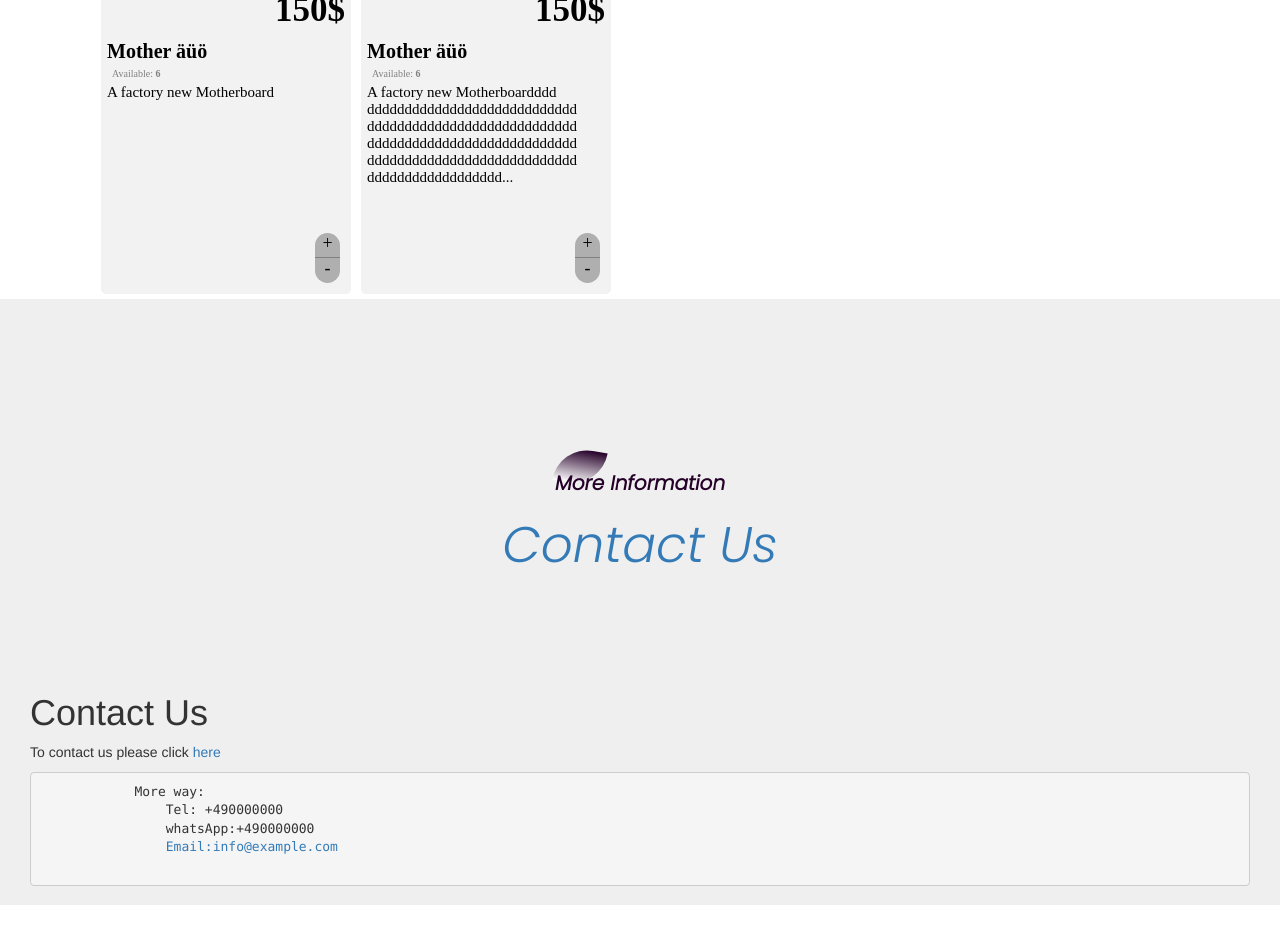
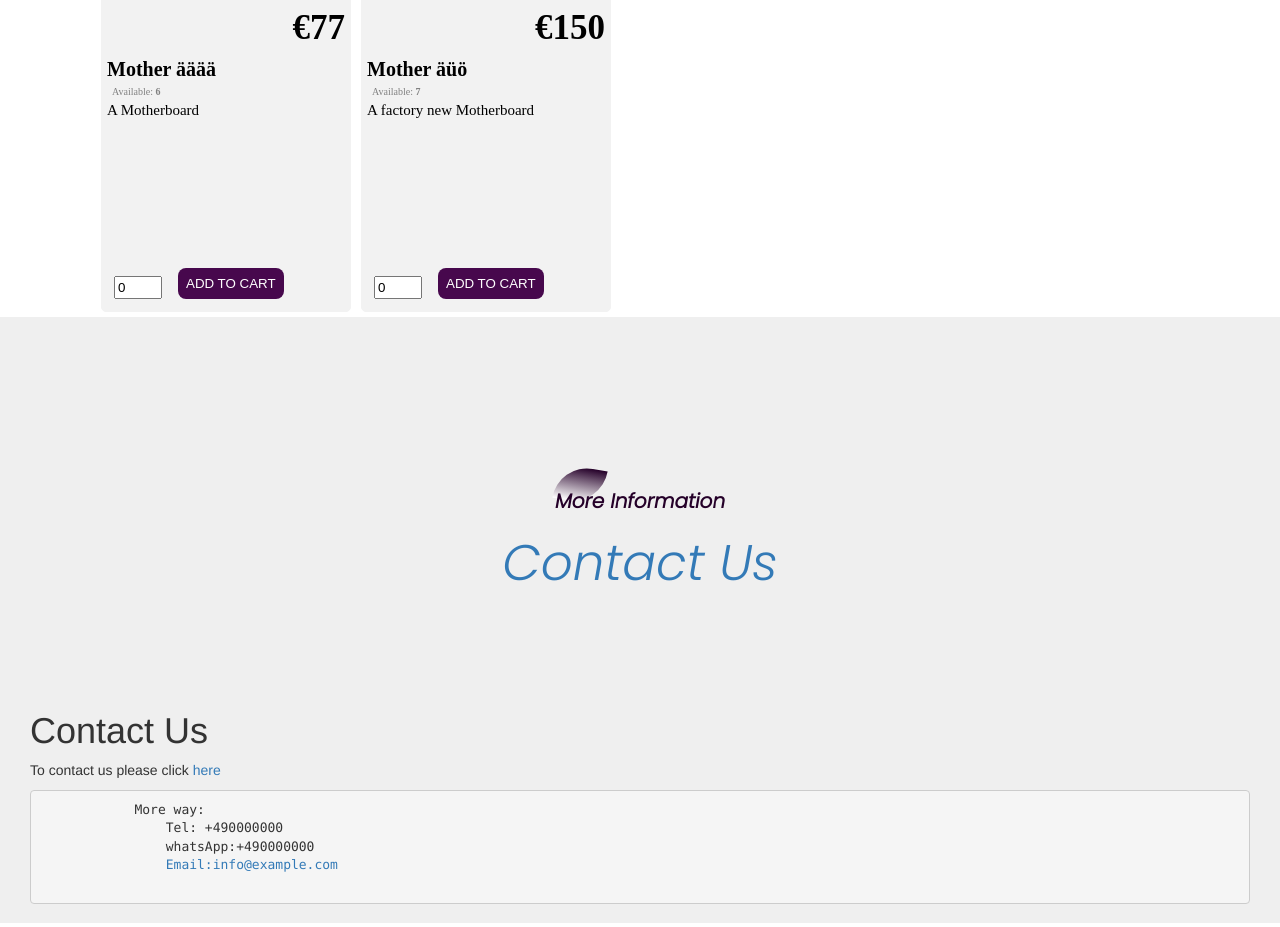
Before and after one commit to iagoizi/clothing-webshop, a PHP site: page /modules/productpage.html in a window 1280 px wide. Shown: the part 480-1407 px from the top of the page. Before the commit the page ends 1385 px from the top, so only its background shows below. Run offline with PHP 8.4, Linux system fonts and the light colour scheme.

Commit message:
Created add to cart fn

```diff
--- a/modules/productpage.html
+++ b/modules/productpage.html
@@ -3,11 +3,13 @@ but I decided to simply start over-->
 <!DOCTYPE html>
 
 <html lang="en">
+
 <head>
   <title>PRODUCTS</title>
   <link type="text/css" rel="stylesheet" href="../styles/style.css" />
   <link rel="stylesheet" href="../styles/mykyta-style.css" />
   <link type="text/css" rel="stylesheet" href="../styles/navbar.css" />
+  <link type="text/css" rel="stylesheet" href="../styles/products.css" />
 
   <script>
     function openLink(link) {
@@ -16,6 +18,7 @@ but I decided to simply start over-->
     }
   </script>
 </head>
+
 <body>
   <nav id="navbar"></nav>
 
@@ -26,86 +29,52 @@ but I decided to simply start over-->
   </div>
 
   <div class="product-container">
-      <div class="entry-aligner">
+    <div id="product-01" class="entry-aligner">
       <div class="product-entry">
-          <img
-            src="https://i.imgur.com/nrwas9n.jpg"
-            alt="Failed to lod the image"
-            class="product-picture"
-          />
-          <p class="price-tag">150$</p>
-          <p class="product-name">Mother äüö</p>
+        <img src="https://i.imgur.com/nrwas9n.jpg" alt="Failed to lod the image" class="product-picture" />
+        <p class="price-tag">€77</p>
+        <p class="product-name">Mother ääää</p>
         <p class="available-amount-container">
           Available: <b class="available-amount">6</b>
         </p>
-          <p class="product-info">A factory new Motherboard</p>
-          <div class="add-to-cart-button-bar">
-            <div
-              class="add-to-cart-button-bar-button small-bottom-border"
-              onclick="openLink('+.html')"
-            >
-              +
-            </div>
-            <div
-              class="add-to-cart-button-bar-button"
-              onclick="openLink('-.html')"
-            >
-              -
-            </div>
+        <p class="product-info">A Motherboard</p>
+        <div class="add-to-cart-container">
+          <!-- The max will depend on the quantity we have available -->
+          <input  id="product-01-input" type="number" min="0" max="7" value="0"/>
+          <button class="add-to-cart-btn" onclick="addProductToCart({id: 'product-01', description: 'Mother ääää', thumbnail: 'https:\/\/i.imgur.com/nrwas9n.jpg', pricePerUnit: 77 })">Add to cart</button>
         </div>
       </div>
     </div>
 
-      <div class="entry-aligner" onclick="">
-        <!--Going to a different page works fine. -->
+    <div  id="product-02" class="entry-aligner">
       <div class="product-entry">
-          <img
-            src="https://i.imgur.com/nrwas9n.jpg"
-            alt="Failed to lod the image"
-            class="product-picture"
-          />
-          <p class="price-tag">150$</p>
-          <p class="product-name">
-            Mother äüö
-            <!-- We don't seem to have a problem with these characters, since they are included in UTF-8 (probably). Let's
-                        just hope that we won't have any in the future -->
+        <img src="https://i.imgur.com/nrwas9n.jpg" alt="Failed to lod the image" class="product-picture" />
+        <p class="price-tag">€150</p>
+        <p class="product-name">Mother äüö</p>
+        <p class="available-amount-container">
+          Available: <b class="available-amount">7</b>
         </p>
-          <p class="available-amount-container">
-            Available: <b class="available-amount">6</b>
-          </p>
-          <p class="product-info">
-            A factory new Motherboardddd dddddddddddddddddddddddddddd
-            dddddddddddddddddddddddddddd dddddddddddddddddddddddddddd
-            dddddddddddddddddddddddddddd dddddddddddddddddddddddddddd
-            dddddddddddddddddddddddddddd dddddddddddddddddddddddddddddddd
-            <!-- I put this to test the script that limits the amount of characters per description. It works. -->
-          </p>
-          <div class="add-to-cart-button-bar">
-            <div
-              class="add-to-cart-button-bar-button small-bottom-border"
-              onclick="openLink('+.html')"
-            >
-              +
-            </div>
-            <div
-              class="add-to-cart-button-bar-button"
-              onclick="openLink('-.html')"
-            >
-              -
-            </div>
-          </div>
+        <p class="product-info">A factory new Motherboard</p>
+        <div class="add-to-cart-container">
+          <!-- The max will depend on the quantity we have available -->
+          <input  id="product-02-input" type="number" min="0" max="7" value="0"/>
+          <button class="add-to-cart-btn" onclick="addProductToCart({id: 'product-02', description: 'Mother äüö', thumbnail: 'https:\/\/i.imgur.com/nrwas9n.jpg', pricePerUnit: 150 })">Add to cart</button>
         </div>
       </div>
     </div>
 
-    <iframe
-      src="../iframes/bottom.html"
-      frameborder="0"
-      scrolling="no"
-      class="footer-iframe"
-    ></iframe>
+  </div>
+
+
+  </div>
+
+  <iframe src="../iframes/bottom.html" frameborder="0" scrolling="no" class="footer-iframe"></iframe>
 
   <script src="../scripts/check-length.js"></script>
+  <script src="../scripts/cart/cart-datasource.js"></script>
+  <script src="../scripts/cart/local-storage-datasource.js"></script>
   <script src="../scripts/navbar.js"></script>
+  <script src="../scripts/products.js"></script>
 </body>
+
 </html>
--- /dev/null
+++ b/scripts/products.js
@@ -0,0 +1,13 @@
+function addProductToCart(product) {
+  const input = document.querySelector(`#${product.id}-input`);
+  const currentQuantity =
+    CartDatasource.list().find(({ id }) => id === product.id)?.quantity ?? 0;
+
+  const quantity = +input.value + currentQuantity;
+
+  CartDatasource.updateItem(product.id, {
+    ...product,
+    quantity,
+  });
+  input.value = 0;
+}
--- a/styles/mykyta-style.css
+++ b/styles/mykyta-style.css
@@ -30,7 +30,6 @@
     background-color: rgb(242, 242, 242);
     text-align: left;
     border: 1px rgb(242, 242, 242) solid;
-    cursor: pointer;
     position: relative;
 }
 .product-picture{
--- /dev/null
+++ b/styles/products.css
@@ -0,0 +1,26 @@
+.add-to-cart-container{
+    position: absolute;
+    bottom: 0;
+    display: flex;
+    padding: 12px;
+}
+
+.add-to-cart-btn {
+    margin-left: 16px;
+    padding: 4px 8px;
+    border-width: 0;
+    border-radius: 8px;
+    color: white;
+    text-transform: uppercase;
+    background-color: #47084d;
+}
+
+.add-to-cart-btn:hover {
+    background-color: #250029;
+    cursor: pointer;
+}
+
+input {
+    margin-top: 8px;
+    padding: 2px;
+}
```
Lines whose indentation alone changed are shown as unchanged.
